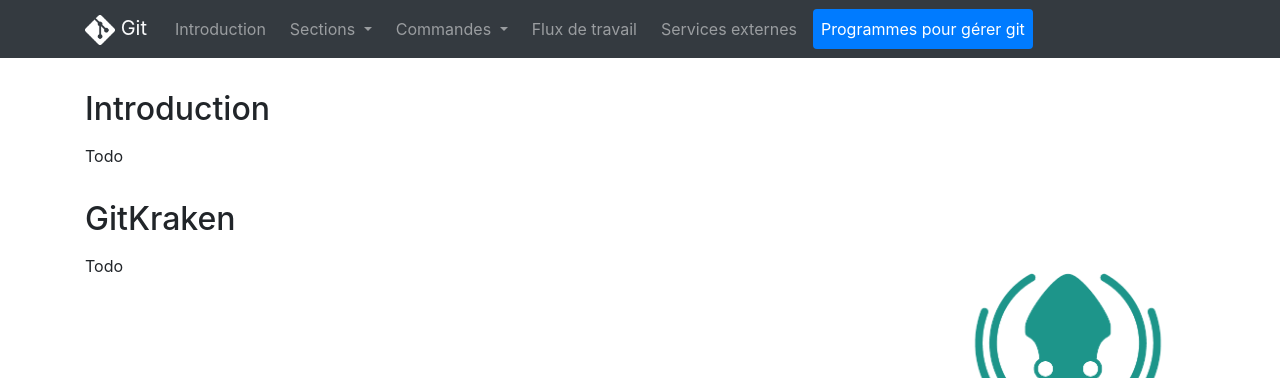
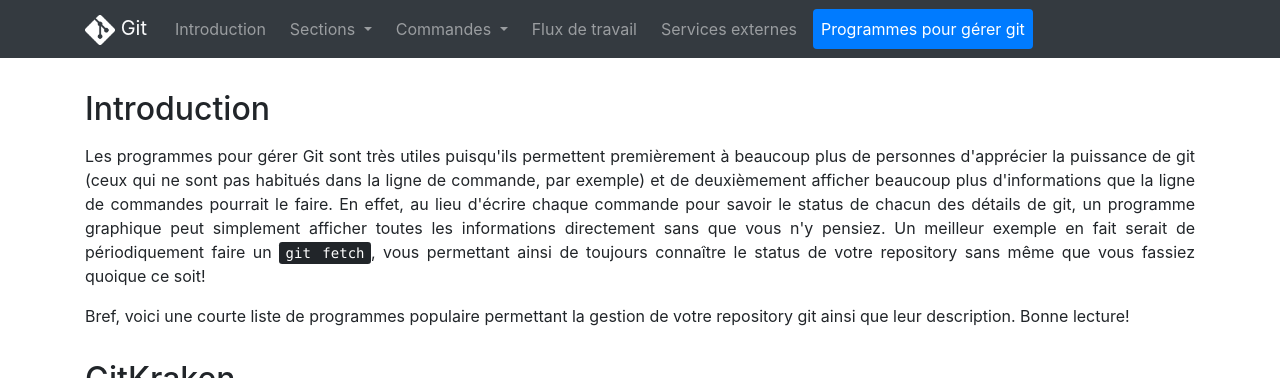
Before and after one commit to V-ed/School-MomoInternProject, a plain HTML site: page guis.html in a window 1280 px wide. Shown: the top 378 px of the page. Drawn offline with nearby package versions, Linux system fonts and the light colour scheme; a script that the page names is missing.

Commit message:
Add introduction and few spacing fixed to guis page

```diff
--- a/guis.html
+++ b/guis.html
@@ -174,7 +174,12 @@
 				<h2 id="introduction" class="text-left">Introduction</h2>
 
 				<p class="pt-2">
-					Todo
+					Les programmes pour gérer Git sont très utiles puisqu'ils permettent premièrement à beaucoup plus de personnes d'apprécier la puissance de git (ceux qui ne sont pas habitués dans la ligne de commande, par exemple) et de deuxièmement afficher beaucoup plus d'informations que la ligne de commandes pourrait le faire.
+					En effet, au lieu d'écrire chaque commande pour savoir le status de chacun des détails de git, un programme graphique peut simplement afficher toutes les informations directement sans que vous n'y pensiez.
+					Un meilleur exemple en fait serait de périodiquement faire un <a href="./commands/sync.html#fetch"><kbd>git fetch</kbd></a>, vous permettant ainsi de toujours connaître le status de votre repository sans même que vous fassiez quoique ce soit!
+				</p>
+				<p>
+					Bref, voici une courte liste de programmes populaire permettant la gestion de votre repository git ainsi que leur description. Bonne lecture!
 				</p>
 
 			</section>
@@ -188,9 +193,11 @@
 						<img src="./images/gitkraken_logo.png" alt="Logo GitKraken" class="image-container">
 					</div>
 					<div class="col-md">
+
 						<p class="pt-1 pt-md-0">
 							Todo
 						</p>
+
 					</div>
 					<div class="col-md-3 d-none d-md-inline">
 						<img src="./images/gitkraken_logo.png" alt="Logo GitKraken" class="image-container">
@@ -214,9 +221,11 @@
 						<img src="./images/sourcetree_logo.png" alt="Logo Sourcetree" class="image-container">
 					</div>
 					<div class="col-md">
+
 						<p class="pt-1 pt-md-0">
 							Todo
 						</p>
+
 					</div>
 				</div>
 				<div class="py-2 text-center">
@@ -237,9 +246,11 @@
 						<img src="./images/githubdesktop_logo.png" alt="Logo GitHub Desktop" class="image-container">
 					</div>
 					<div class="col-md">
+
 						<p class="pt-1 pt-md-0">
 							Todo
 						</p>
+
 					</div>
 					<div class="col-md-3 d-none d-md-inline">
 						<img src="./images/githubdesktop_logo.png" alt="Logo GitHub Desktop" class="image-container">
```
